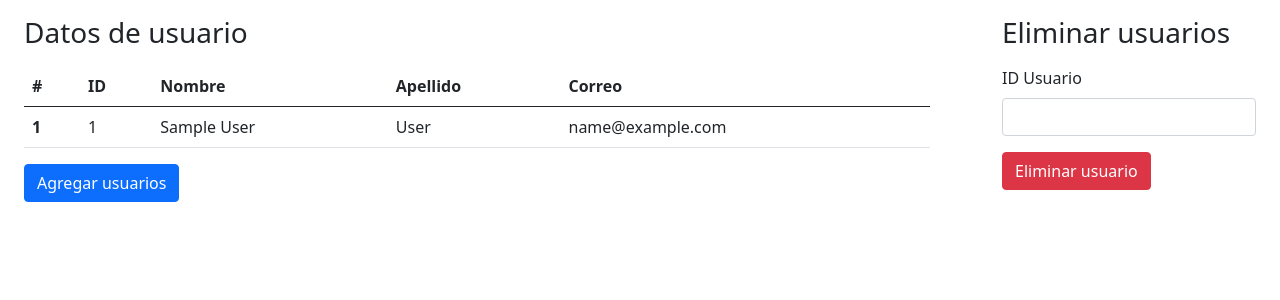
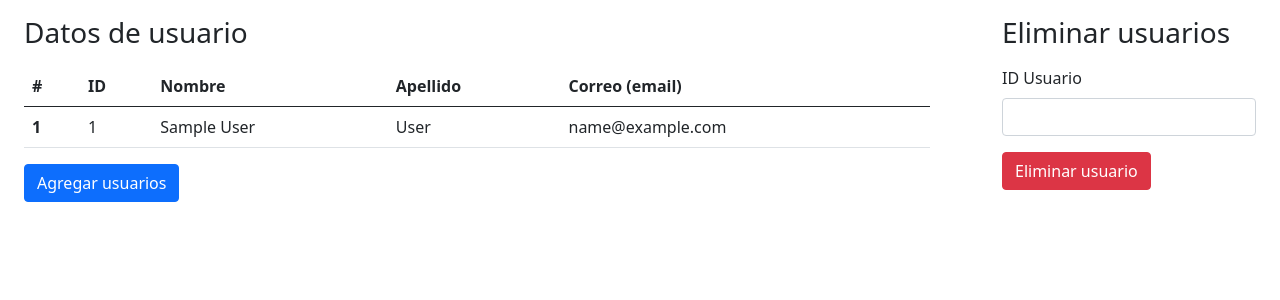
Before and after one commit to arjunasaenz/modulo6_actividad1, a Flask app: page / in a window 1280 px wide. Shown: the top 300 px of the page. Run offline with Flask 3, Linux system fonts and the light colour scheme; tables that the repository leaves empty hold one stand-in row (values such as "Sample post").

Commit message:
se modifica el fichero index.html

```diff
--- a/templates/index.html
+++ b/templates/index.html
@@ -19,7 +19,7 @@
                             <th>ID</th>
                             <th>Nombre</th>
                             <th>Apellido</th>
-                            <th>Correo</th>
+                            <th>Correo (email)</th>
                         </tr>
                     </thead>
                     <tbody id="users">
```
